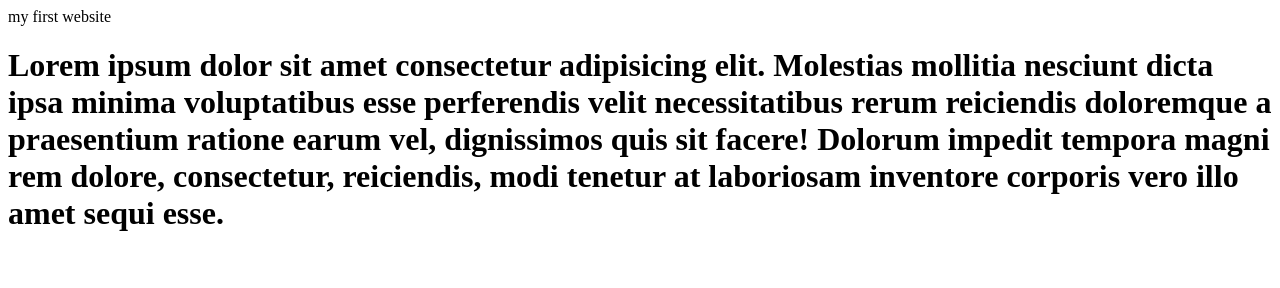
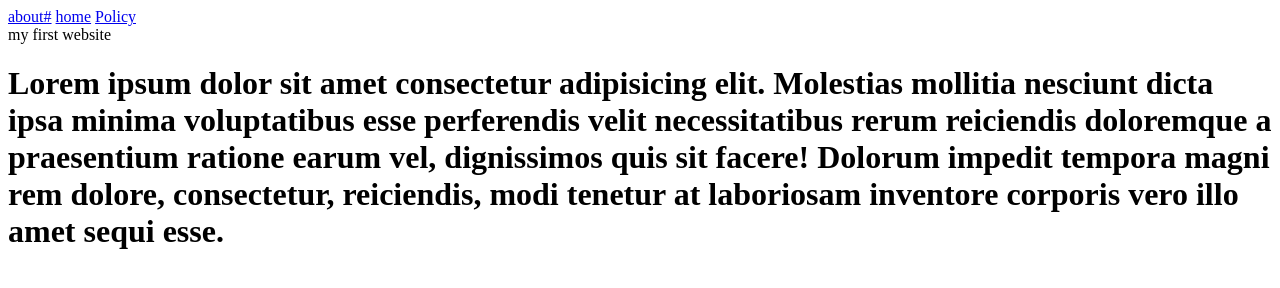
Before and after one commit to edisonwrites4-ai/project, a plain HTML site: page index.html in a window 1280 px wide. Drawn offline with Linux system fonts and the light colour scheme.

Commit message:
feature :add navigation

```diff
--- a/index.html
+++ b/index.html
@@ -9,7 +9,13 @@
 
 <body>
 
+<nav>
+<a href="about#">about#</a>
+<a href="Home#">home</a>
+<a href="Policy#">Policy</a>
 
+
+</nav>
     <header>my first website</header>
 
     <h1>Lorem ipsum dolor sit amet consectetur adipisicing elit. Molestias mollitia nesciunt dicta ipsa minima
@@ -17,6 +23,7 @@
         dignissimos quis sit facere! Dolorum impedit tempora magni rem dolore, consectetur, reiciendis, modi tenetur at
         laboriosam inventore corporis vero illo amet sequi esse.</h1>
 
+
 </body>
 
 </html>
```
